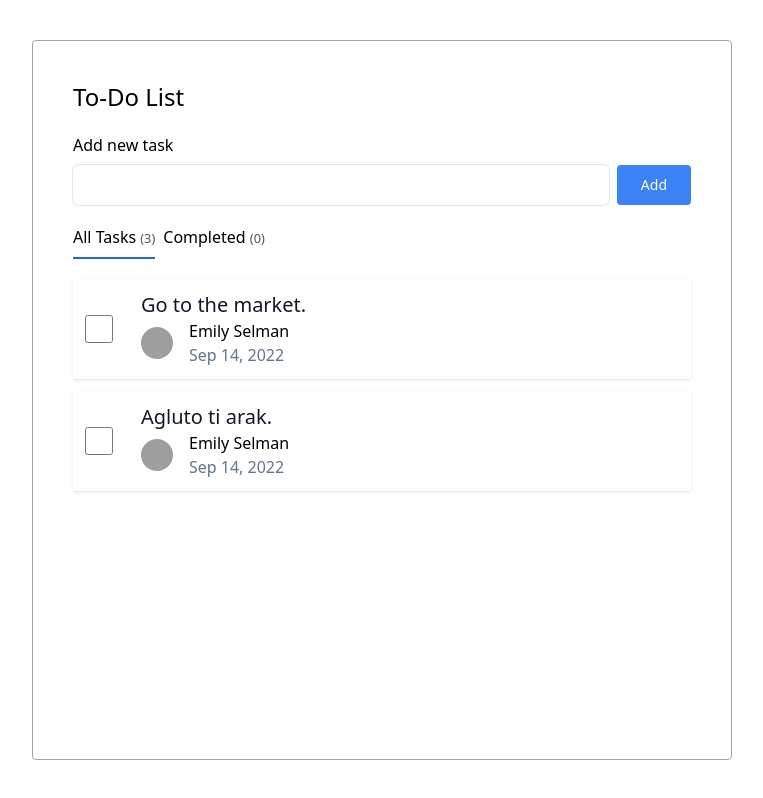
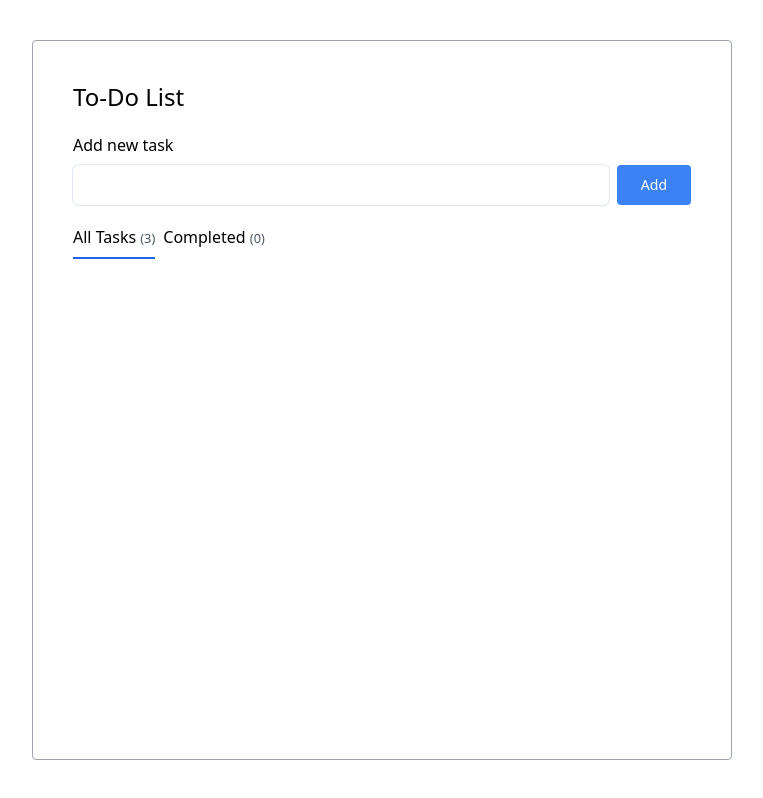
Before and after one commit to jonjieviduya/reacttodo, a React (Vite) app: page / in a window 1280 px wide. Shown: the whole page, without its empty margins (258-1021 px from the left). Built offline with nearby package versions, Linux system fonts and the light colour scheme; grey boxes are pictures that could not be loaded.

Commit message:
Added store todo function.

```diff
--- a/src/App.jsx
+++ b/src/App.jsx
@@ -5,27 +5,23 @@ import Tabs from "./components/Tabs";
 import Todos from "./components/Todos";
 
 const App = () => {
+  const [todos, setTodos] = useState([]);
+  const addTodo = (inputTitle) => {
+    let newTodos = todos.push({
+      id: Math.ceil(Math.random() * 90),
+      title: inputTitle,
+      created_at: new Date().toLocaleString(),
+      completed: false
+    });
 
-  const [todos, setTodos] = useState([
-    {
-      id: 1,
-      title: 'Go to the market.',
-      created_at: 'Sep 14, 2022',
-      completed: false
-    },
-    {
-      id: 2,
-      title: 'Agluto ti arak.',
-      created_at: 'Sep 14, 2022',
-      completed: false
-    }
-  ]);
+    setTodos(newTodos);
+  };
 
   return (
     <section className="flex justify-center h-screen">
       <div className="border border-gray-400 rounded p-10 w-[700px] mt-10 mb-10">
         <Header />
-        <Form />
+        <Form addTodo={ addTodo } />
         <Tabs />
         <Todos todos={ todos } />
       </div>
--- a/src/components/Form.jsx
+++ b/src/components/Form.jsx
@@ -1,13 +1,17 @@
-import React from "react";
+import React, { useState } from "react";
 
-const Form = () => (
-	<section className="mb-5">
-		<label htmlFor="todoInput">Add new task</label>
-		<div className="flex gap-2 mt-2">
-			<input type="text" className="focus:ring-2 focus:ring-blue-500 focus:outline-none appearance-none w-full text-sm leading-6 text-slate-900 placeholder-slate-400 rounded-md py-2 pl-3 ring-1 ring-slate-200 shadow-sm" />
-			<button type="button" className="hover:bg-blue-400 bg-blue-500 py-2 px-6 text-sm text-white rounded">Add</button>
-		</div>
-	</section>
-);
+const Form = ({ addTodo }) => {
+	const [todoInput, setTodoInput] = useState('');
+
+	return (
+		<section className="mb-5">
+			<label htmlFor="todoInput">Add new task</label>
+			<div className="flex gap-2 mt-2">
+				<input type="text" onChange={ (e) => setTodoInput(e.target.value) } className="focus:ring-2 focus:ring-blue-500 focus:outline-none appearance-none w-full text-sm leading-6 text-slate-900 placeholder-slate-400 rounded-md py-2 pl-3 ring-1 ring-slate-200 shadow-sm" />
+				<button type="button" onClick={ () => addTodo(todoInput) } className="hover:bg-blue-400 bg-blue-500 py-2 px-6 text-sm text-white rounded">Add</button>
+			</div>
+		</section>
+	)
+};
 
 export default Form;
```
